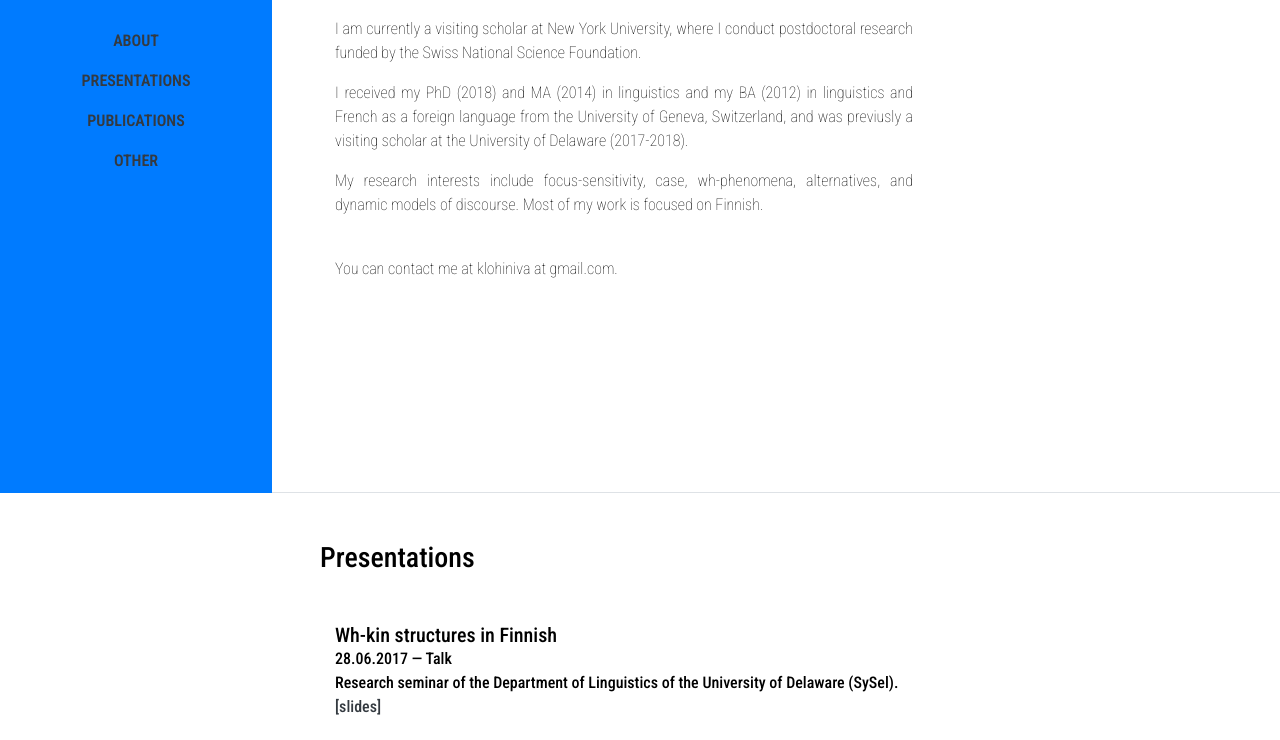
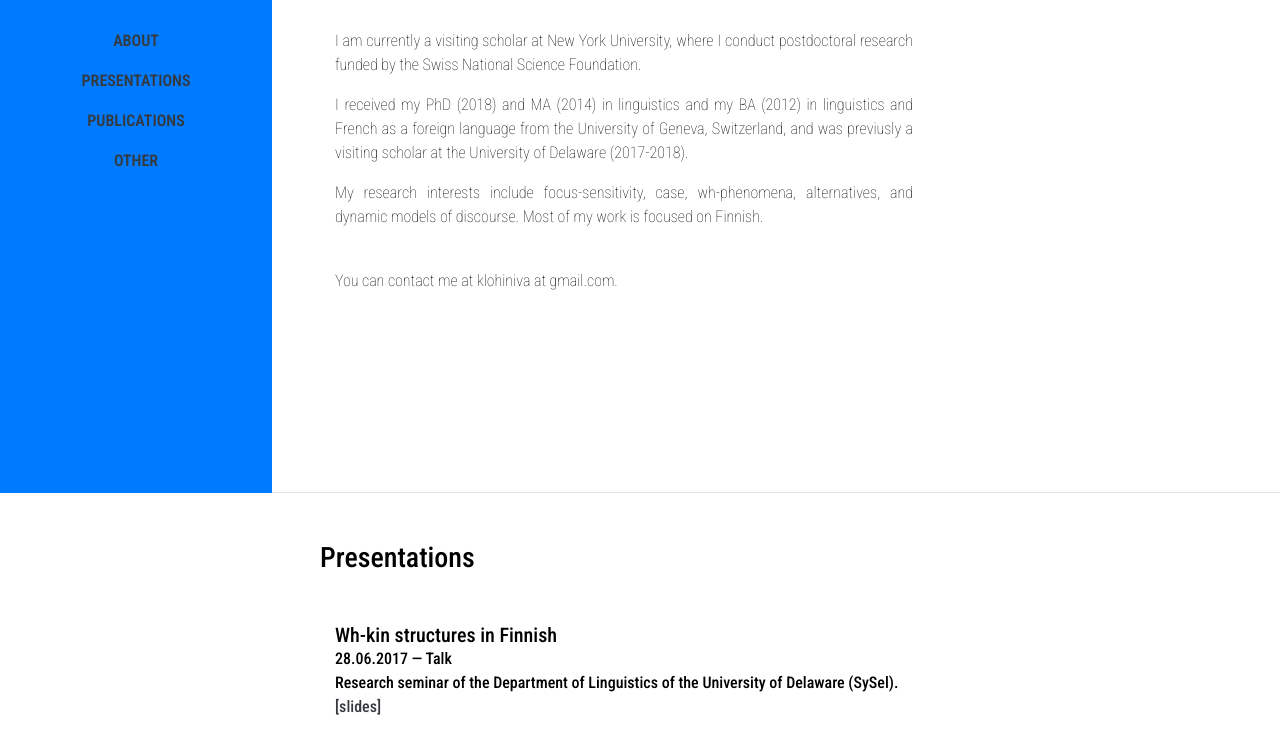
Before and after one commit to lohiniva/lohiniva.github.io, a website with bundled scripts: page index.html in a window 1280 px wide. Shown: the part 307-1047 px from the top of the page. Built offline with nearby package versions, Linux system fonts and the light colour scheme.

Commit message:
Update index.html

```diff
--- a/index.html
+++ b/index.html
@@ -42,14 +42,15 @@
         <span class="navbar-toggler-icon"></span>
       </button>
       <div class="collapse navbar-collapse" id="navbarSupportedContent">
-	      <style>
+
+        <ul class="navbar-nav">
+		 <style>
       body {
       font-family: 'Roboto Condensed', sans-serif;
 	font-weight: 100;
 	color:#000000;
       }
     </style>
-        <ul class="navbar-nav">
           <li class="nav-item">
             <a class="nav-link js-scroll-trigger" href="#about">About</a>
           </li>
@@ -86,7 +87,7 @@
            < <a href="mailto:name@email.com">name@email.com</a>>
           </div-->
 	<div class="col-lg-8">
-        <p class="mb-3"> <br /> I am currently a visiting scholar at New York University, where I conduct postdoctoral research funded by the Swiss National Science Foundation. </p>
+        <p class="mb-3"> <br /><br /> I am currently a visiting scholar at New York University, where I conduct postdoctoral research funded by the Swiss National Science Foundation. </p>
 	<p class="mb-3"> I received my PhD (2018) and MA (2014) in linguistics and my BA (2012) in linguistics and French as a foreign language from the University of Geneva, Switzerland, and was previusly a visiting scholar at the University of Delaware (2017-2018). </p>
 	<p class="mb-3">My research interests include focus-sensitivity, case, wh-phenomena, alternatives, and dynamic models of discourse. Most of my work is focused on Finnish.</p>
 	<p class="mb-3"> <br /> You can contact me at klohiniva at gmail.com.</p>
```
